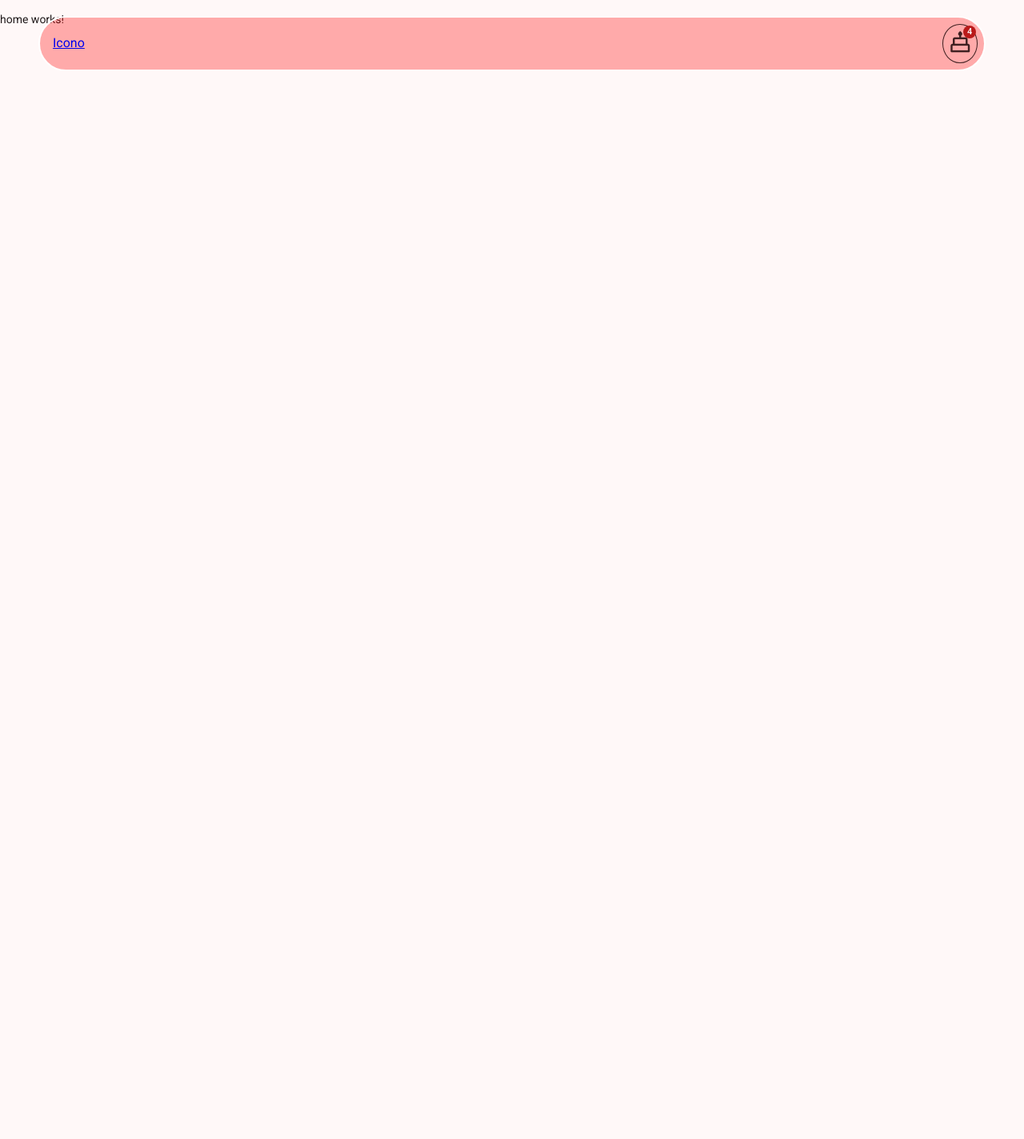
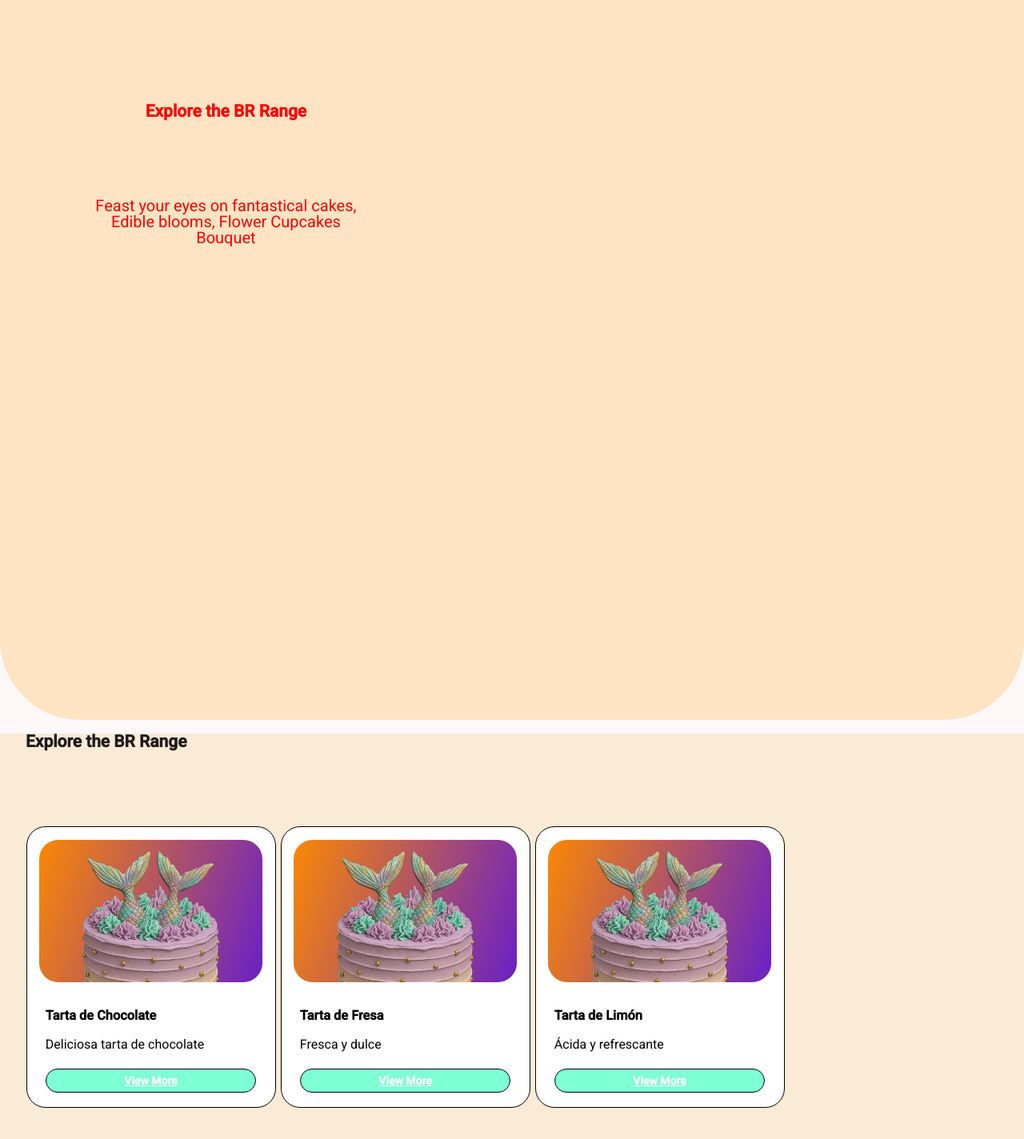
Before and after one commit to KelvinJoelC/earth-mamas-kitchen-angular, an Angular app: page / in a window 1280 px wide. Shown: the top 1424 px of the page at 80% size. Before the commit the page ends 814 px from the top, so only its background shows below. Built offline with nearby package versions, Linux system fonts and the light colour scheme.

Commit message:
add embla-carousel and update catalog components with new layout and styling

```diff
--- a/package.json
+++ b/package.json
@@ -34,6 +34,7 @@
     "@angular/platform-server": "^21.0.0",
     "@angular/router": "^21.0.0",
     "@angular/ssr": "^21.0.4",
+    "embla-carousel": "^8.6.0",
     "express": "^5.1.0",
     "rxjs": "~7.8.0",
     "tslib": "^2.3.0"
--- a/src/app/features/catalog/catalog-item/catalog-item.html
+++ b/src/app/features/catalog/catalog-item/catalog-item.html
@@ -1,11 +1,14 @@
-<mat-card class="catalog-card">
-  <img mat-card-image [src]="product.imageUrl" [alt]="product.name" />
-  <mat-card-title>{{ product.name }}</mat-card-title>
-  <mat-card-content>
-    <p>{{ product.description }}</p>
-    <p><strong>${{ product.price }}</strong></p>
-  </mat-card-content>
-  <mat-card-actions>
-    <button mat-raised-button color="primary">Add to Cart</button>
-  </mat-card-actions>
-</mat-card>
+<section class="slide">
+  <div class="card ">
+    <div class="image-wrapper">
+      <img class="card-image" src="/img/mermaidCake.webp" alt=""/>
+    </div>
+    <div class="content">
+      <h3>{{ product.name }}</h3>
+      <p>{{ product.description }}</p>
+      <a href="/" class="btn">
+        View More
+      </a>
+    </div>
+  </div>
+</section>
--- a/src/app/features/catalog/catalog-item/catalog-item.scss
+++ b/src/app/features/catalog/catalog-item/catalog-item.scss
@@ -1,4 +1,86 @@
-.catalog-card {
-  max-width: 300px;
-  margin: 1rem;
+.slide{
+  display: flex;
+  flex-direction: column;
+  text-align: center;
+  align-items: center;
+  justify-content: flex-end;
+  position: relative;
+  width: 310px;
+  height: 450px;
 }
+
+.card{
+  background-color: white;
+  display: flex;
+  flex-direction: column;
+  justify-content: flex-end;
+  align-items: center;
+  margin:1.25rem;
+  width: 100%;
+  height: 350px;
+  border-radius:1.5rem;
+  border: 1px solid black;
+  &:hover{
+      border: 1px solid white;
+
+  }
+}
+
+.image-wrapper{
+  background: linear-gradient(108deg, rgb(250, 136, 5), rgb(105, 32, 197));  display: flex;
+  justify-content: center;
+  position: relative;
+  height: 100%;
+  width: 90%;
+  border-radius:1.5rem;
+  margin-top:1rem;
+  &:hover{
+    width: 100%;
+    margin: 0;
+  }
+}
+
+.card-image{
+  position: absolute;
+  width: 100%;
+  height: max-content;
+  scale: 110%;
+  z-index: 10;
+  margin: auto;
+  cursor: pointer;
+  padding: 20px;
+
+}
+
+.content {
+  position: relative;
+  width: 85%;
+  border-radius: 0.75rem;
+  background-color: rgb(255, 255, 255);
+  color: black;
+  text-align: left;
+  padding: 1rem;
+  z-index: 10;
+  margin-bottom: 0.1rem;
+
+  h3{
+      margin-bottom:0.5rem;
+      font: 2rem;
+  }
+  a{
+    display: flex;
+    align-items: center;
+    justify-content: center;
+    padding-block: 0.25rem;
+    margin-top: 1.25rem;
+    border-radius: 1.5rem;
+    background-color: aquamarine;
+    color: white;
+    font-weight: bold;
+    border:1px solid black;
+  }
+
+  p{
+    font-size: 1rem;
+  }
+}
--- a/src/app/features/catalog/catalog-item/catalog-item.ts
+++ b/src/app/features/catalog/catalog-item/catalog-item.ts
@@ -1,10 +1,10 @@
 import { Component, Input } from '@angular/core';
 import { Product } from '../../../core/models/product.model';
-import { MatCardModule,  } from '@angular/material/card';
+import { MatIconModule } from '@angular/material/icon';
 
 @Component({
   selector: 'app-catalog-item',
-  imports: [MatCardModule],
+  imports: [MatIconModule],
   templateUrl: './catalog-item.html',
   styleUrl: './catalog-item.scss',
 })
--- a/src/app/features/catalog/catalog-list/catalog-list.html
+++ b/src/app/features/catalog/catalog-list/catalog-list.html
@@ -1,3 +1,5 @@
-<div class="catalog-container">
-  <app-catalog-item *ngFor="let product of products" [product]="product"></app-catalog-item>
+<div class="embla" #emblaRoot>
+  <div class="embla__container catalog-container">
+    <app-catalog-item class="embla__slide" *ngFor="let product of products" [product]="product"></app-catalog-item>
+  </div>
 </div>
--- a/src/app/features/catalog/catalog-list/catalog-list.scss
+++ b/src/app/features/catalog/catalog-list/catalog-list.scss
@@ -1,6 +1,13 @@
-.catalog-container {
+.embla {
+  overflow: hidden;
+  width: 100%;
+}
+.embla__container {
   display: flex;
-  flex-wrap: wrap;
-  justify-content: center;
-  gap: 1rem;
+  margin-left:0.1rem;
 }
+.embla__slide {
+  flex: none;
+  width: max-content;
+  margin-right: 0.5rem;
+}
--- a/src/app/features/catalog/catalog-list/catalog-list.ts
+++ b/src/app/features/catalog/catalog-list/catalog-list.ts
@@ -1,8 +1,9 @@
-import { Component } from '@angular/core';
+import { Component, ElementRef, ViewChild } from '@angular/core';
 import { NgFor } from '@angular/common';
 import { ProductService } from '../../../core/services/product.service';
 import { CatalogItem } from '../catalog-item/catalog-item';
 import { Product } from '../../../core/models/product.model';
+import EmblaCarousel from 'embla-carousel';
 
 
 @Component({
@@ -12,10 +13,15 @@ import { Product } from '../../../core/models/product.model';
   styleUrl: './catalog-list.scss',
 })
 export class CatalogList {
-
+  @ViewChild('emblaRoot', { static: true }) emblaRoot!: ElementRef;
   products: Product[];
+  embla!: ReturnType<typeof EmblaCarousel>;
 
   constructor(private productService: ProductService) {
     this.products = this.productService.getProducts();
   }
+
+  ngAfterViewInit() {
+    this.embla = EmblaCarousel(this.emblaRoot.nativeElement, { loop: false });
+  }
 }
--- a/src/app/layouts/main-layout/main-layout.html
+++ b/src/app/layouts/main-layout/main-layout.html
@@ -2,4 +2,5 @@
 
 <main>
   <router-outlet></router-outlet>
+  <footer></footer>
 </main>
--- a/src/app/layouts/main-layout/main-layout.scss
+++ b/src/app/layouts/main-layout/main-layout.scss
@@ -0,0 +1,4 @@
+main {
+    inset: 0px;
+    width: 100%;
+}
--- a/src/app/pages/home-page/home-page.html
+++ b/src/app/pages/home-page/home-page.html
@@ -1 +1,15 @@
-<p>home works!</p>
+<section class="hero-container">
+    <div class="container">
+        <div class="container-flex">
+            <h1>Explore the BR Range</h1>
+            <p>
+                Feast your eyes on fantastical cakes, Edible blooms, Flower Cupcakes
+                Bouquet
+            </p>
+        </div>
+    </div>
+</section>
+<section class="explore-container">
+    <h1>Explore the BR Range</h1>
+    <app-catalog-list></app-catalog-list>
+</section>
--- a/src/app/pages/home-page/home-page.scss
+++ b/src/app/pages/home-page/home-page.scss
@@ -0,0 +1,66 @@
+section{
+    position: relative;
+    box-sizing: border-box;
+}
+
+.hero-container{
+    z-index: 10;
+    height: 800px;
+    display: flex;
+    flex-direction: column;
+    justify-content: flex-start;
+    align-items: center;
+    text-align: center;
+    color: #fe0000;
+    background-color: bisque;
+    border-radius: 0 0 30px 30px ;
+    padding: 0 2rem;
+    padding-top: 7rem;
+
+    .container{
+        width: 100%;
+        display: grid;
+        grid-template-columns: repeat(5, minmax(0, 1fr));
+        column-gap: 2.5rem;
+    }
+
+    .container-flex{
+        display: flex;
+        flex-direction: column;
+        grid-column: span 5;
+        row-gap: 2.5rem;
+    }
+}
+
+.explore-container{
+    // margin-top: -8rem;
+    background-color:antiquewhite;
+    height: 800px;
+    padding: 0 2rem;
+
+}
+
+p {
+  font-size: 1.25rem;
+  text-align: center;
+  margin: 2.5rem;
+}
+
+@media (min-width: 768px) {
+    .hero-container{
+        height: calc(100vh + 100px);
+        border-radius: 0 0 100px 100px;
+        padding: 0 4rem;
+        padding-top: 7rem;
+
+        .container-flex{
+            grid-column: span 2;
+
+        }
+
+    }
+}
+
+@media (min-width: 1024px) {
+
+}
```
Also changed, not shown: src/app/pages/home-page/home-page.ts (+3 -4 lines), public/img/mermaidCake.webp (added), 1 other file (tests, documents, lock files or other folders).
